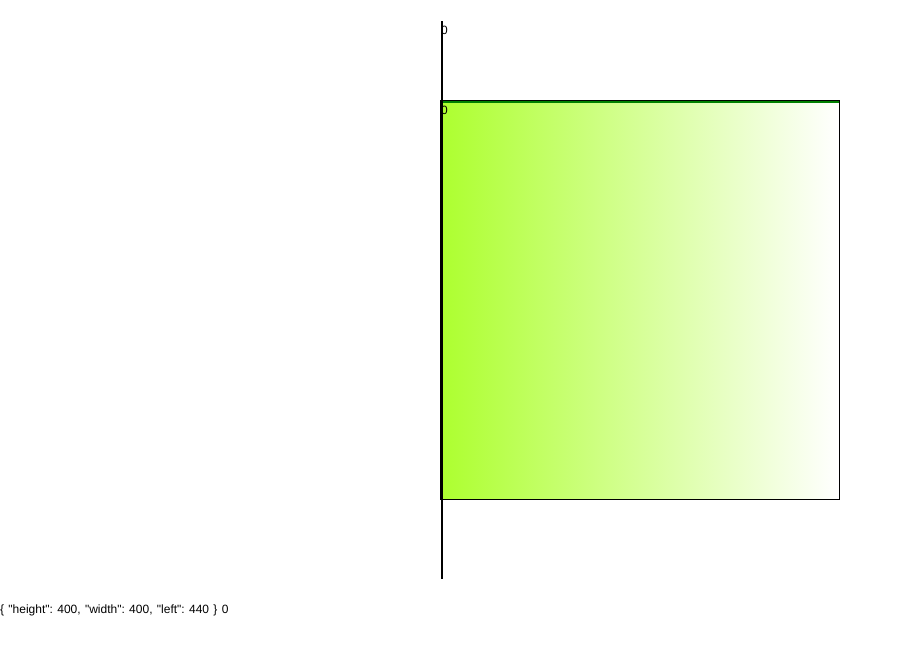
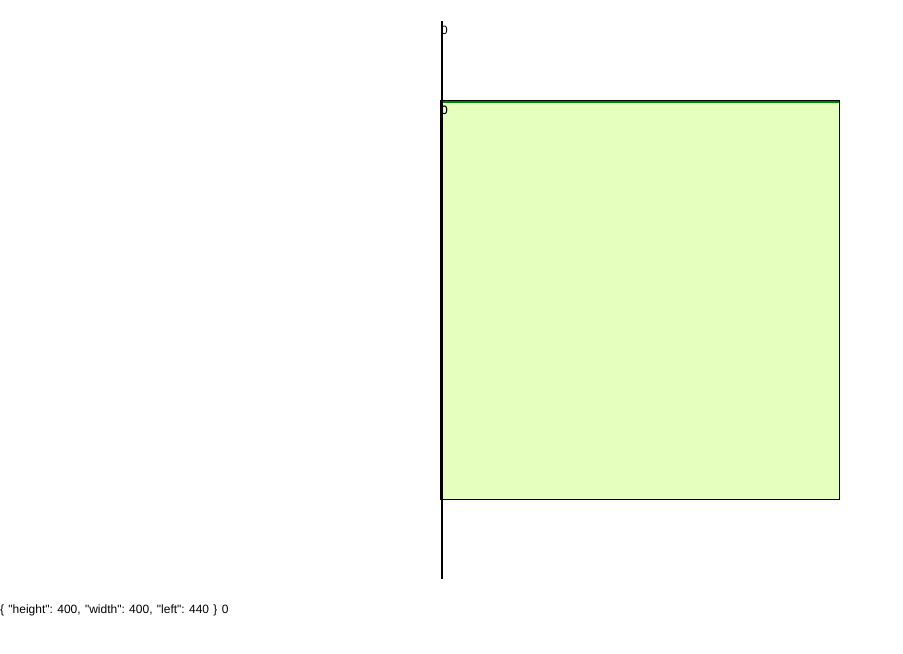
Before and after one commit to texty/covid_bayes_snippet, a Vue app: page / in a window 1280 px wide. Shown: the top 654 px of the page, without its empty margins (0-903 px from the left). Built offline with nearby package versions, Linux system fonts and the light colour scheme.

Commit message:
background

```diff
--- a/src/components/Matrix.vue
+++ b/src/components/Matrix.vue
@@ -96,11 +96,13 @@ export default {
     }
 
     .left {
-      background: linear-gradient(to left, pink, transparent);
+      // background: linear-gradient(to left, pink, transparent);
+      background: rgba(255, 192, 203, 0.41);
     }
 
     .right {
-      background: linear-gradient(to right, greenyellow, transparent);
+      // background: linear-gradient(to right, greenyellow, transparent);
+      background: rgba(172, 255, 47, 0.311);
       flex-grow: 1;
     }
   }
```
Also changed, not shown: 8 other files (tests, documents, lock files or other folders).
